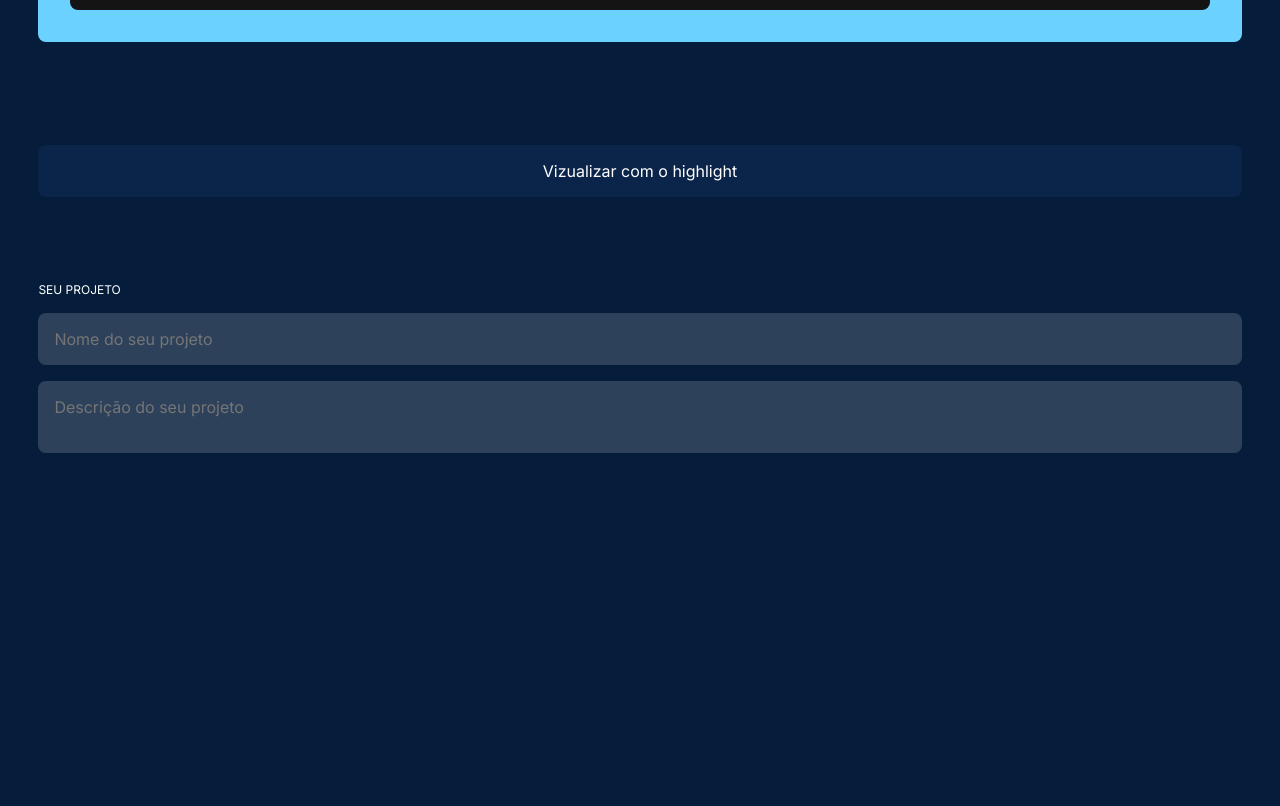
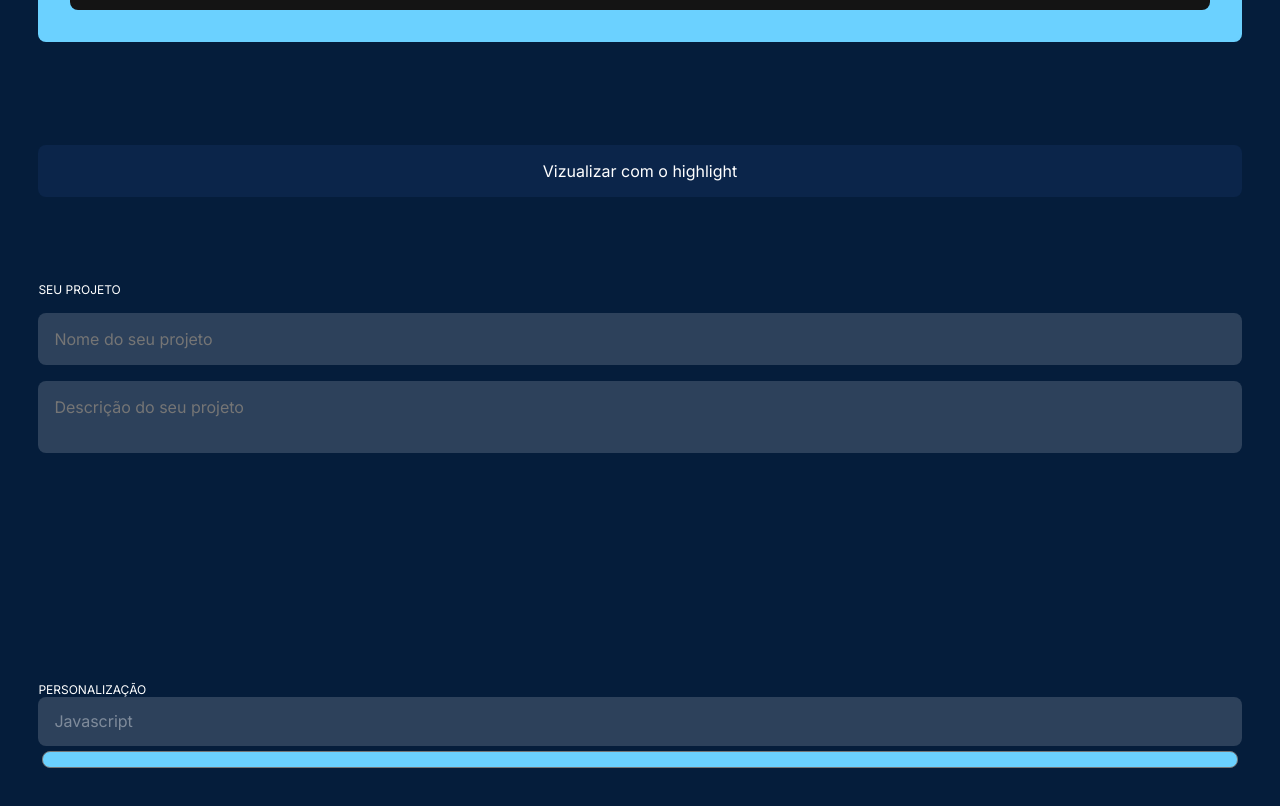
Before and after one commit to henriquecsr/aluradev, a plain HTML site: page index.html in a window 1280 px wide. Shown: the part 745-1551 px from the top of the page. Before the commit the page ends 1248 px from the top, so only its background shows below. Drawn offline with Linux system fonts and the light colour scheme.

Commit message:
adds the base structure for language select and color picker

```diff
--- a/index.html
+++ b/index.html
@@ -69,6 +69,19 @@
                     <textarea class="flex-gap" name="project-desc" id="project-desc" placeholder="Descrição do seu projeto"></textarea>
                 </div>
             </div>
+
+            <div class="customization-container">
+                <label for="editor-settings" class="customization-label">Personalização</label>
+                <div class="language-input">
+                    <select name="languages" id="languages">
+                        <option class="lang-value" value="Javascript">Javascript</option>
+                        <option class="lang-value" value="HTML">HTML</option>
+                        <option class="lang-value" value="CSS">CSS</option>
+                    </select>
+                </div>
+                <input class="color-input" type="color" name="codespace" id="frame-color" value="#6BD1FF">
+            </div>
+
     </main>
 
 </body>
--- a/styles/style.css
+++ b/styles/style.css
@@ -1,4 +1,5 @@
 @import url('https://fonts.googleapis.com/css2?family=Inter&family=Roboto+Mono&display=swap');
+
 
  body {
     background-color: #051D3B;
@@ -16,6 +17,19 @@ textarea {
 }
 
 textarea, input:focus {
+    outline: none;
+}
+select {
+    appearance: none;
+    background-color: transparent;
+    border: none;
+    padding: 0 1em 0 0;
+    margin: 0;
+    width: 100%;
+    font-family: inherit;
+    font-size: inherit;
+    cursor: inherit;
+    line-height: inherit;
     outline: none;
 }
 
@@ -107,3 +121,40 @@ textarea, input:focus {
 .flex-gap {
     margin: 8px 0;
 }
+
+.customization-container {
+    display: flex;
+    flex-direction: column;
+    margin: 17% 3% 3%;
+}
+
+.customization-label {
+    color: #FFFFFF;
+    font-family: "Inter", sans-serif;
+    font-size: 0.75rem;
+    text-transform: uppercase;
+}
+
+#languages {
+    background: #FFFFFF29;
+    border-style: none;
+    border-radius: 8px;
+    box-sizing: border-box;
+    color: #FFFFFF64;
+    font-family: "Inter", sans-serif;
+    font-size: 1rem;
+    padding: 1rem;
+    width: 100%;
+}
+
+#frame-color {
+    appearance: none;
+    background-color: transparent;
+    border: none;
+    width: 100%;
+
+}
+
+#frame-color::-webkit-color-swatch {
+    border-radius: 8px;
+}
```
Lines whose indentation alone changed are shown as unchanged.
